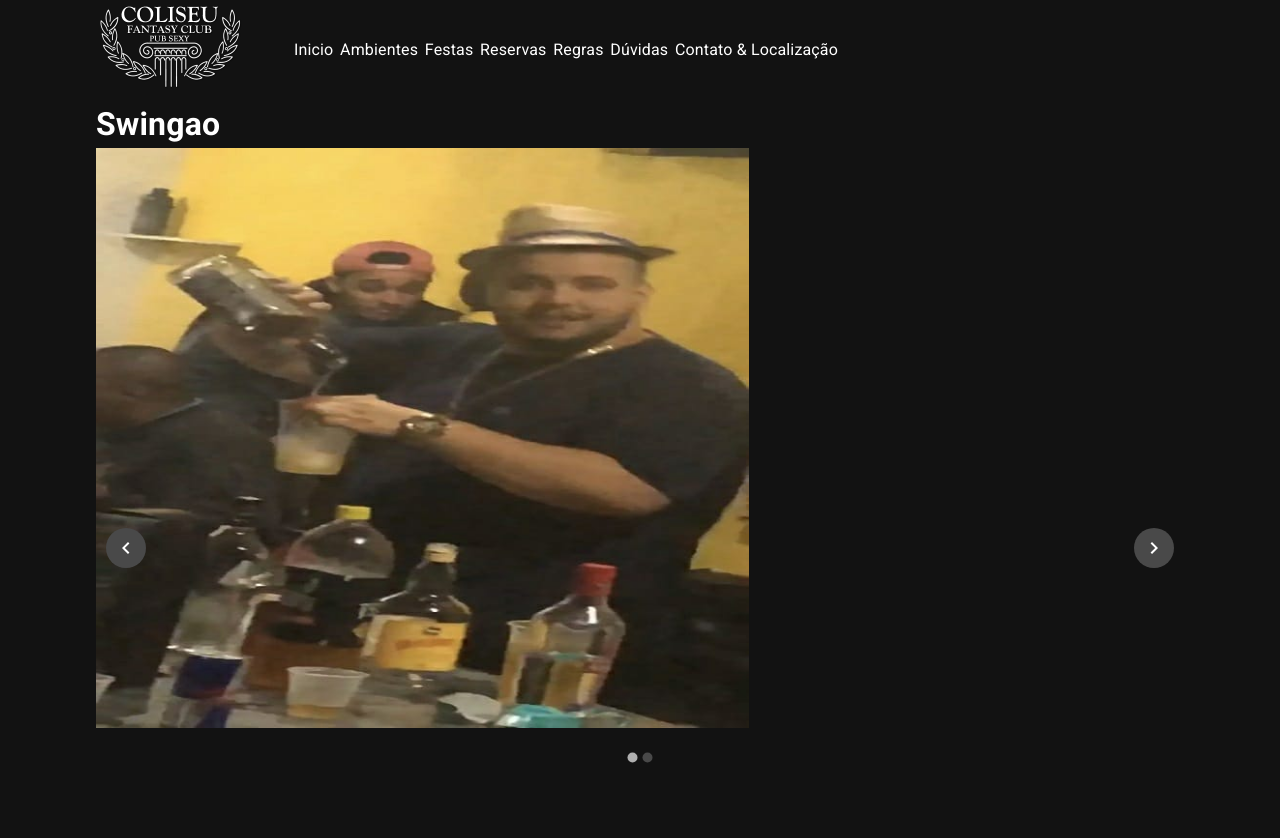
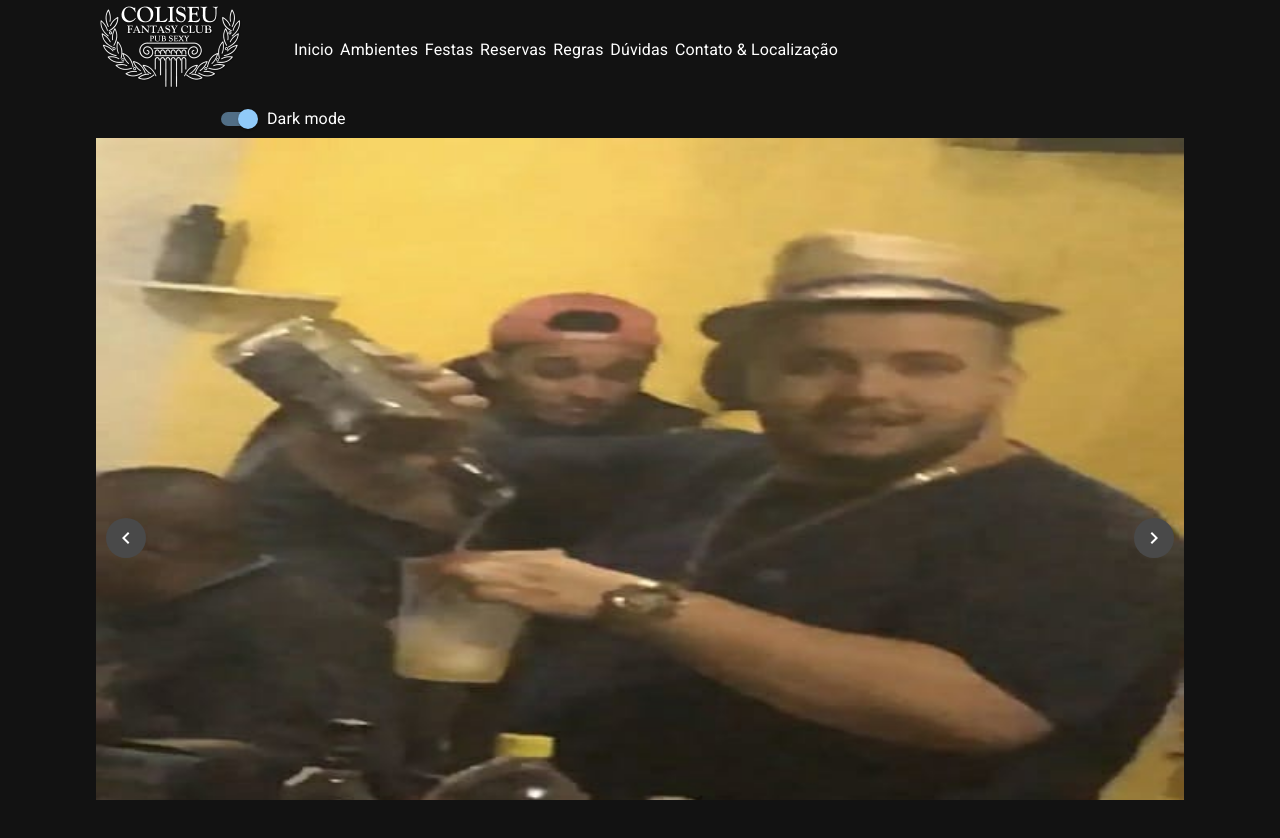
Before and after one commit to leozera14/Coliseu, a React (Vite) app: page / in a window 1280 px wide. Shown: the top 838 px of the page. After the commit the page ends 800 px from the top, so only its background shows below. Built offline with nearby package versions, Linux system fonts and the light colour scheme.

Commit message:
main: Change the header position, width and colors. Also almost finish the carousel of images in the Home section and add the Switch option to user select if want dark theme ou light theme

```diff
--- a/src/App.tsx
+++ b/src/App.tsx
@@ -2,11 +2,39 @@ import { mainRoutes as Routes } from "./routers/index";
 import { ThemeProvider } from "./contexts/theme";
 import { Grid } from "@mui/material";
 
+import { makeStyles } from "@material-ui/styles";
+
+const useStyles: any = makeStyles(() => ({
+  containerFull: {
+    width: "100%",
+    height: "100%",
+  },
+
+  containerCenter: {
+    height: "100%",
+    marginLeft: "auto",
+    marginRight: "auto",
+  },
+}));
+
 function App() {
+  const classes = useStyles();
+
   return (
     <ThemeProvider>
-      <Grid className="container-full">
-        <Grid className="container-center">
+      <Grid className={classes.containerFull}>
+        <Grid
+          className={classes.containerCenter}
+          sx={{
+            maxWidth: {
+              xs: "100%",
+              sm: "100%",
+              md: "100%",
+              lg: "85%",
+              xl: "85%",
+            },
+          }}
+        >
           <Routes />
         </Grid>
       </Grid>
--- a/src/components/Drawer/Drawer.tsx
+++ b/src/components/Drawer/Drawer.tsx
@@ -12,15 +12,23 @@ import { makeStyles } from "@material-ui/styles";
 import { Link } from "react-router-dom";
 
 import MenuIcon from "@mui/icons-material/Menu";
+import { Scale } from "@mui/icons-material";
 
 const useStyles: any = makeStyles(() => ({
   link: {
     textDecoration: "none",
-    color: "blue",
-    fontSize: "20px",
+    color: "#fff",
+    transition: "all 200ms ease",
+    fontSize: "18px",
+    "&:hover": {
+      fontWeight: "600",
+    },
   },
   icon: {
-    color: "white",
+    color: "#fff",
+  },
+  drawerListItems: {
+    width: "250px",
   },
 }));
 
@@ -30,7 +38,7 @@ export const DrawerComponent = () => {
   return (
     <>
       <Drawer open={openDrawer} onClose={() => setOpenDrawer(false)}>
-        <List>
+        <List className={classes.drawerListItems}>
           <ListItem onClick={() => setOpenDrawer(false)}>
             <ListItemText>
               <Link to="/" className={classes.link}>
@@ -69,7 +77,7 @@ export const DrawerComponent = () => {
         onClick={() => setOpenDrawer(!openDrawer)}
         className={classes.icon}
       >
-        <MenuIcon />
+        <MenuIcon fontSize="large" />
       </IconButton>
     </>
   );
--- a/src/components/Header/Header.tsx
+++ b/src/components/Header/Header.tsx
@@ -2,10 +2,20 @@ import React from "react";
 //Components
 import { DrawerComponent } from "../Drawer";
 
-import { AppBar, Grid, CssBaseline, useMediaQuery, Box } from "@mui/material";
+import {
+  AppBar,
+  Grid,
+  CssBaseline,
+  useMediaQuery,
+  Box,
+  Typography,
+  Switch,
+} from "@mui/material";
 import { makeStyles } from "@material-ui/styles";
 import { useTheme } from "@mui/material/styles";
 import { Link } from "react-router-dom";
+
+import { useTheme as useThemeHook } from "../../hooks/theme/useTheme";
 
 //Images
 import Logo from "../../assets/logo.png";
@@ -27,7 +37,7 @@ const useStyles: any = makeStyles(() => ({
   },
   link: {
     textDecoration: "none",
-    color: "rgba(255,255,255,1)",
+    color: "#fff",
     transition: "all 200ms ease",
 
     "&:hover": {
@@ -37,9 +47,10 @@ const useStyles: any = makeStyles(() => ({
 }));
 
 export const Header = () => {
+  const { dark, changeThemeMode } = useThemeHook();
   const classes = useStyles();
   const theme = useTheme();
-  const isMobile = useMediaQuery(theme.breakpoints.down("md"));
+  const isMobile = useMediaQuery(theme.breakpoints.down("lg"));
 
   return (
     <AppBar position="static" color="transparent" sx={{ boxShadow: "none" }}>
@@ -47,11 +58,25 @@ export const Header = () => {
       <Grid container alignItems="center" xs={12}>
         {isMobile ? (
           <>
-            <Grid item xs={6}>
+            <Grid
+              item
+              sx={{
+                position: "absolute",
+                left: 15,
+              }}
+            >
               <DrawerComponent />
             </Grid>
 
-            <Grid item xs={6}>
+            <Grid
+              item
+              xs={12}
+              sx={{
+                display: "flex",
+                alignItems: "center",
+                justifyContent: "center",
+              }}
+            >
               <Box className={classes.logoContainer}>
                 <img alt="SWINGAO" src={Logo} className={classes.logoImage} />
               </Box>
@@ -90,6 +115,18 @@ export const Header = () => {
                 </Link>
               </Grid>
             </Grid>
+            <Grid
+              item
+              xs={4}
+              sx={{
+                display: "flex",
+                justifyContent: "center",
+                alignItems: "center",
+              }}
+            >
+              <Switch checked={dark} onChange={changeThemeMode} />
+              <Typography>{!dark ? "Light Mode" : "Dark mode"}</Typography>
+            </Grid>
           </>
         )}
       </Grid>
--- a/src/main.css
+++ b/src/main.css
@@ -5,6 +5,7 @@
   margin: 0;
   box-sizing: border-box;
   font-family: "Roboto", sans-serif;
+  overflow: hidden;
 }
 
 html,
@@ -13,16 +14,3 @@ body,
   height: 100%;
   width: 100%;
 }
-
-.container-full {
-  max-width: 100%;
-  width: 100%;
-  height: 100%;
-}
-
-.container-center {
-  max-width: 85%;
-  height: 100%;
-  margin-left: auto;
-  margin-right: auto;
-}
--- a/src/pages/Home/Home.tsx
+++ b/src/pages/Home/Home.tsx
@@ -1,6 +1,6 @@
 import React from "react";
 
-import { Grid, Typography } from "@mui/material";
+import { Grid, Typography, Box, Paper } from "@mui/material";
 
 import Carousel from "react-material-ui-carousel";
 
@@ -11,13 +11,12 @@ import test1 from "../../assets/test1.gif";
 import test2 from "../../assets/test2.jpg";
 
 const useStyles: any = makeStyles(() => ({
-  carousel: {
+  image: {
+    height: "auto",
     width: "100%",
+  },
+  containerFullHeight: {
     height: "100%",
-  },
-  image: {
-    maxHeight: "100%",
-    width: "60%",
   },
 }));
 
@@ -39,23 +38,26 @@ export const Home = () => {
 
   return (
     <>
-      <h1>Swingao</h1>
-      <Grid container sx={{ width: "100%", height: "100%" }}>
-        <Grid item xs={12} sx={{ width: "100%", height: "100%" }}>
+      <Grid className={classes.containerFullHeight}>
         <Carousel
           stopAutoPlayOnHover={false}
           navButtonsAlwaysVisible={true}
-            className={classes.carousel}
+          className={classes.containerFullHeight}
+          indicatorContainerProps={{
+            style: {
+              margin: "0",
+              position: "absolute",
+              bottom: "10%",
+            },
+          }}
         >
           {images.map((image, i) => (
-              <img
-                alt={image.title}
-                src={image.image}
-                className={classes.image}
-              />
+            <Grid key={i} className={classes.containerFullHeight}>
+              <img src={image.image} className={classes.image} />
+              //{" "}
+            </Grid>
           ))}
         </Carousel>
-        </Grid>
       </Grid>
     </>
   );
```
Lines whose indentation alone changed are shown as unchanged.
